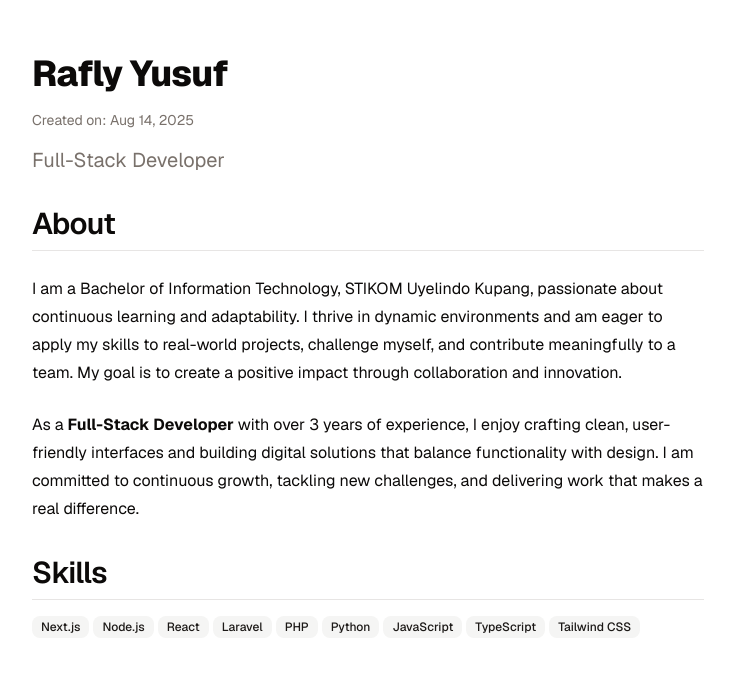
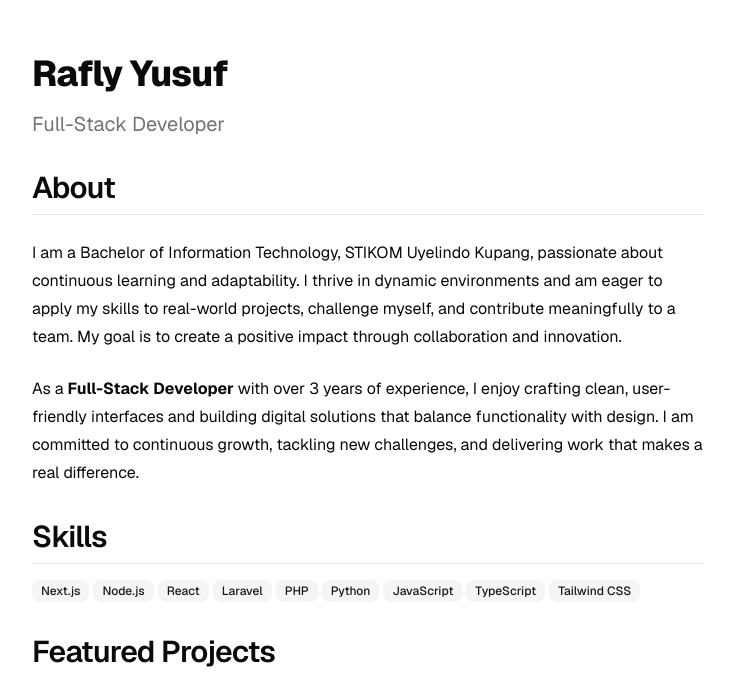
Before and after one commit to rafly1012/portfolio, a Next.js app: page / in a window 1280 px wide. Shown: the part 110-784 px from the top of the page, without its empty margins (272-1007 px from the left). Built offline with nearby package versions, Linux system fonts and the light colour scheme.

Commit message:
Update page.tsx

```diff
--- a/app/page.tsx
+++ b/app/page.tsx
@@ -13,9 +13,6 @@ export default function Home() {
           <h1 className="scroll-m-20 text-center text-4xl font-extrabold tracking-tight text-balance">
             Rafly Yusuf
           </h1>
-          <p className="text-muted-foreground text-sm">
-            Created on: Aug 14, 2025
-          </p>
           <p className="text-muted-foreground text-xl">Full-Stack Developer</p>
         </div>
 
```
